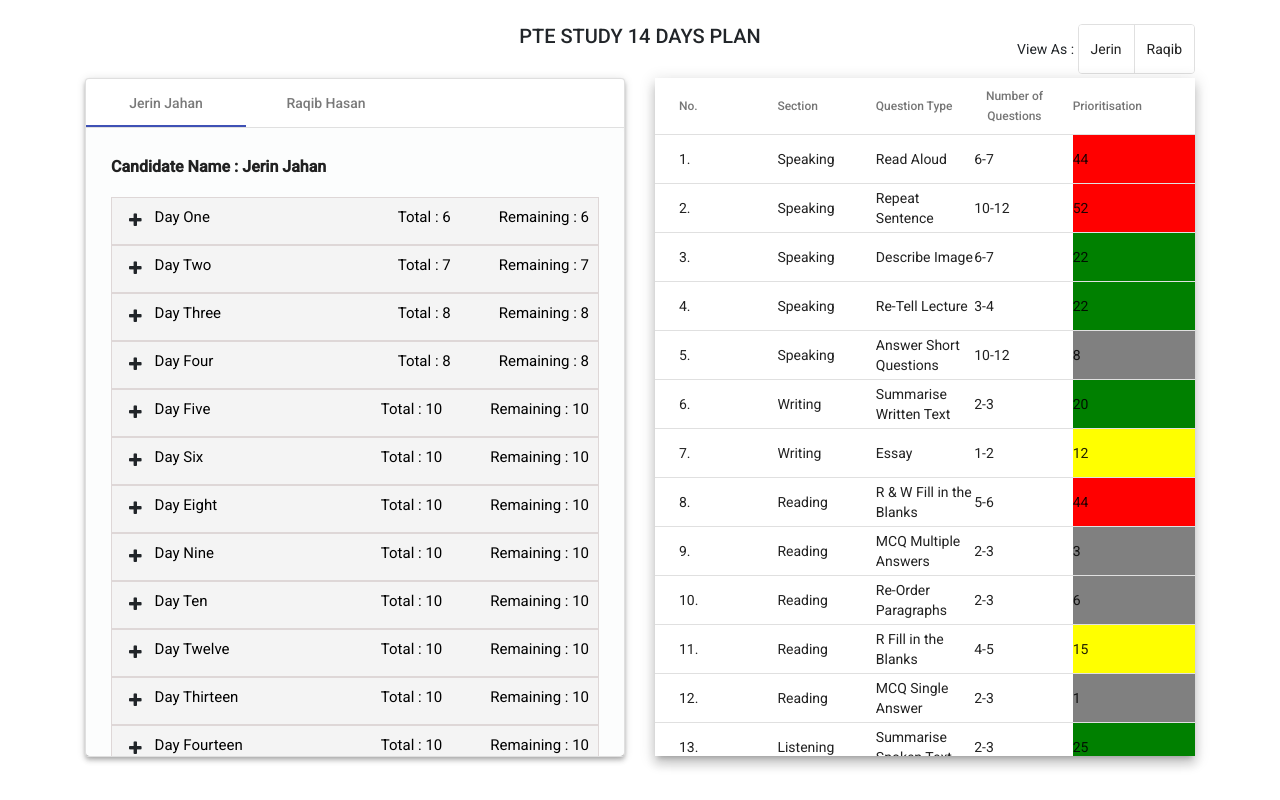
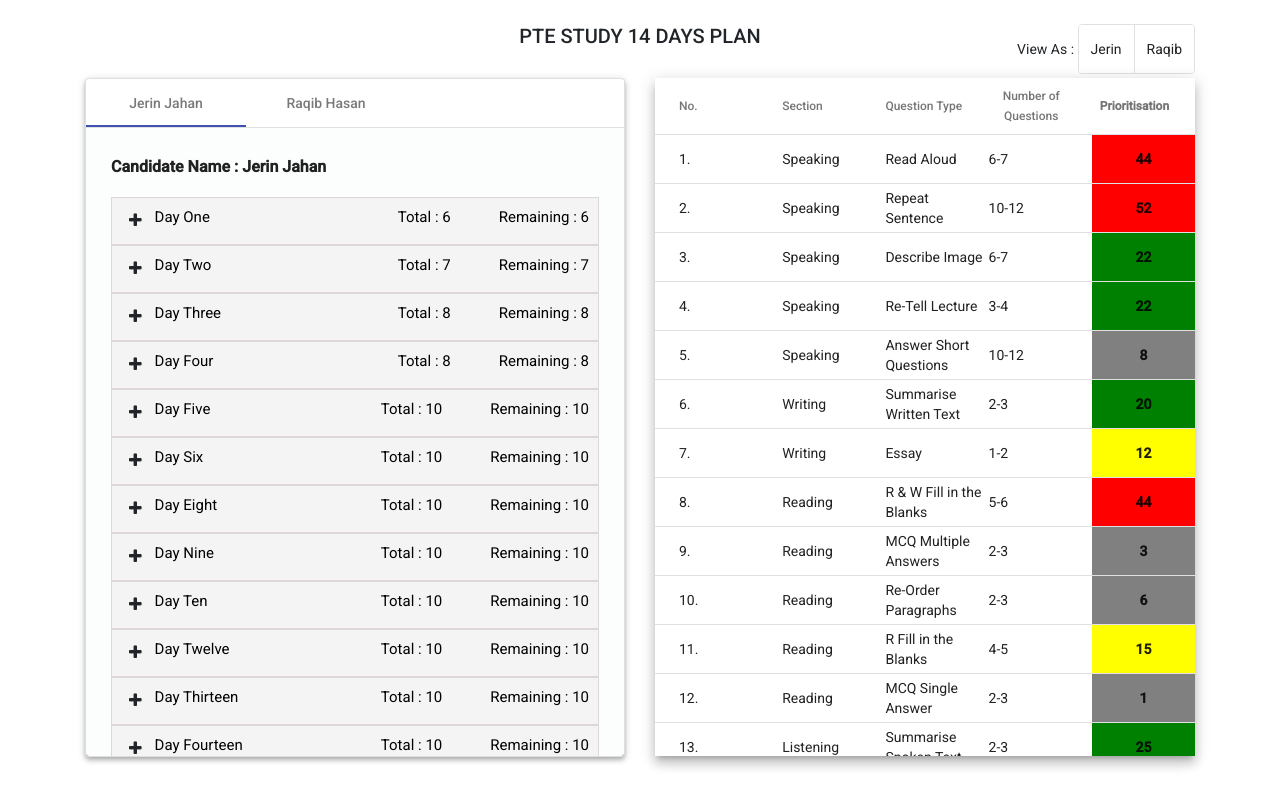
Before and after one commit to jerinjahan/pte-study-plan, an Angular app: page / in a window 1280 px wide. Built offline with nearby package versions, Linux system fonts and the light colour scheme.

Commit message:
Add marking criteria

```diff
--- a/src/app/marking-criteria/marking-criteria.component.css
+++ b/src/app/marking-criteria/marking-criteria.component.css
@@ -17,17 +17,15 @@
 table {
     width: 100%;
 }
-
-th.mat-sort-header-sorted {
-    color: black;
-}
 th.mat-header-cell:last-of-type, td.mat-cell:last-of-type, td.mat-footer-cell:last-of-type{
     text-align: center;
     font-weight: bold;
 }
-table td,th{
-    /* text-align: center; */
+mat-cell:last-of-type, mat-header-cell:last-of-type, mat-footer-cell:last-of-type{
+    padding-right: 0px;
+    font-weight: bold;
+    justify-content: center;
 }
-th.mat-header-cell:last-of-type, td.mat-cell:last-of-type, td.mat-footer-cell:last-of-type{
-    padding-right: 0px;
-}
+/* mat-header-cell, mat-cell {
+    justify-content: center;
+} */
```
